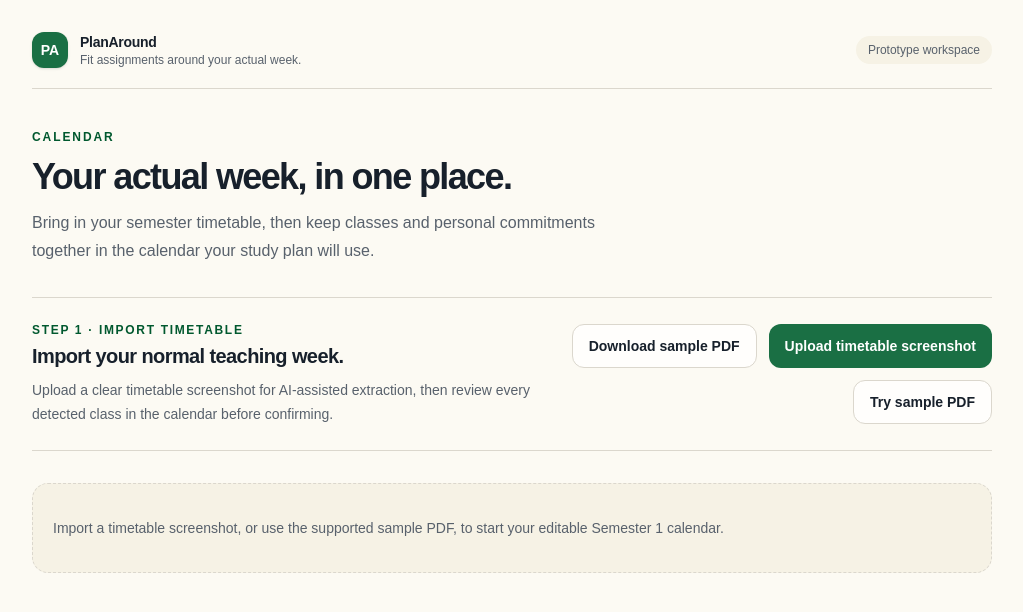
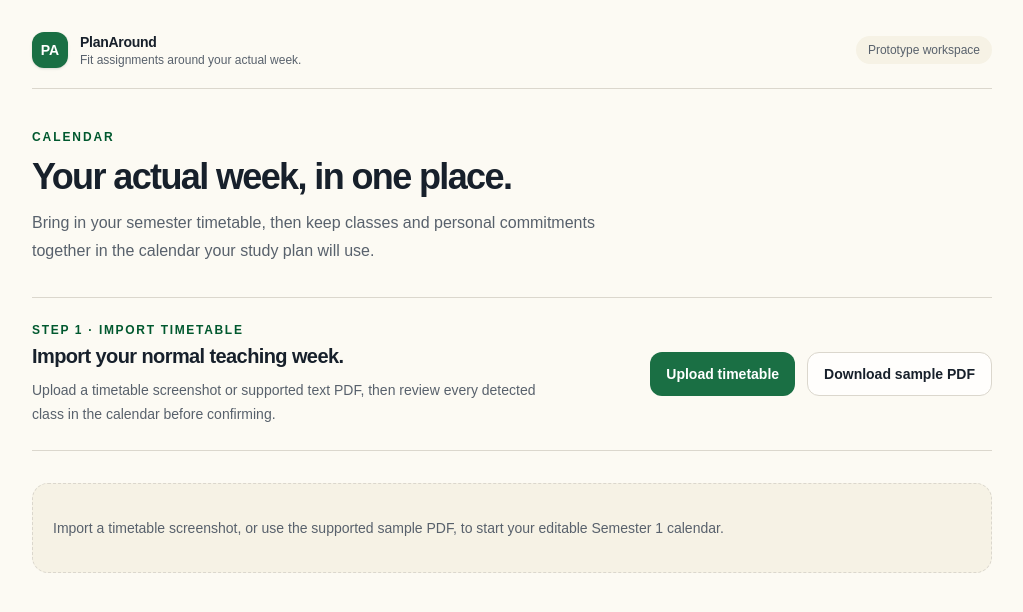
Before and after one commit to Jacklee504/Plan-Around, a Next.js app: page / in a window 1280 px wide. Shown: the top 612 px of the page, without its empty margins (128-1151 px from the left). Built offline with nearby package versions, Linux system fonts and the light colour scheme.

Commit message:
Support direct PDF uploads in timetable importer

```diff
--- a/components/SetupWorkspace.tsx
+++ b/components/SetupWorkspace.tsx
@@ -1,6 +1,6 @@
 "use client";
 
-import { type ChangeEvent, useEffect, useRef, useState } from "react";
+import { useEffect, useRef, useState } from "react";
 import { parseTimetablePdf } from "@/lib/timetableParser";
 import {
   clearPlanAroundStorage,
@@ -588,22 +588,21 @@ function SetupWorkspaceContent({
     );
   }
 
-  async function importTimetable(event: ChangeEvent<HTMLInputElement>) {
-    const file = event.target.files?.[0];
-    event.target.value = "";
+async function importTimetable(file: File | undefined) {
   if (!file) return;
-    if (!file.name.toLowerCase().endsWith(".pdf")) {
-      setImportState("error");
-      setImportMessage(
-        "Choose the supplied supported sample PDF for this prototype.",
-      );
-      return;
-    }
+
   setImportState("reading");
   setUploadedFileName(file.name);
   setImportMessage("");
+  setPreparedTimetableImage(null);
+  setTimetableAnalysisError("");
+  setReviewEntries(null);
+  setReviewWarnings([]);
+  setReviewError("");
+
   try {
     const parsed = parseTimetablePdf(await file.text());
+
     setReviewEntries(
       parsed.entries.map((entry) => ({
         moduleCode: entry.moduleCode,
@@ -614,22 +613,20 @@ function SetupWorkspaceContent({
         sessionType: entry.sessionType,
       })),
     );
-      setReviewWarnings([]);
-      setReviewError("");
+
     setImportState("complete");
     setImportMessage(
-        `Read ${parsed.entries.length} sample sessions across ${parsed.moduleCount} modules. Review them before saving.`,
+      `Read ${parsed.entries.length} teaching sessions across ${parsed.moduleCount} modules. Review them before saving.`,
     );
   } catch (error) {
     setImportState("error");
     setImportMessage(
       error instanceof Error
         ? error.message
-          : "We could not read that timetable.",
+        : "We could not read that timetable PDF.",
     );
   }
-  }
-  async function selectTimetableImage(file: File | undefined) {
+}  async function selectTimetableImage(file: File | undefined) {
     if (!file) return;
     const version = timetableImageVersion.current + 1;
     timetableImageVersion.current = version;
@@ -839,11 +836,47 @@ function SetupWorkspaceContent({
               : "Import your normal teaching week."}
           </h2>
           <p className="mt-2 max-w-xl text-sm leading-6 text-[var(--muted-ink)]">
-            Upload a clear timetable screenshot for AI-assisted extraction,
-            then review every detected class in the calendar before confirming.
+            Upload a timetable screenshot or supported text PDF, then review every
+            detected class in the calendar before confirming.
           </p>
         </div>
         <div className="flex flex-wrap gap-3 lg:justify-end">
+          <label className="inline-flex min-h-11 cursor-pointer items-center justify-center rounded-xl bg-[var(--accent)] px-4 text-sm font-semibold text-white hover:bg-[var(--accent-strong)]">
+            {importState === "reading"
+              ? "Reading timetable..."
+              : isPreparingTimetableImage
+                ? "Preparing timetable..."
+                : "Upload timetable"}
+
+            <input
+              ref={timetableImageInput}
+              className="sr-only"
+              type="file"
+              accept="image/png,image/jpeg,image/webp,application/pdf,.pdf"
+              onChange={(event) => {
+                const file = event.target.files?.[0];
+                event.target.value = "";
+
+                if (!file) return;
+
+                const isPdf =
+                  file.type === "application/pdf" ||
+                  file.name.toLowerCase().endsWith(".pdf");
+
+                if (isPdf) {
+                  void importTimetable(file);
+                } else {
+                  void selectTimetableImage(file);
+                }
+              }}
+              disabled={
+                isPreparingTimetableImage ||
+                isAnalysingTimetable ||
+                importState === "reading"
+              }
+            />
+          </label>
+
           <a
             href="/semester-1-timetable.pdf"
             download
@@ -851,31 +884,6 @@ function SetupWorkspaceContent({
           >
             Download sample PDF
           </a>
-          <label className="inline-flex min-h-11 cursor-pointer items-center justify-center rounded-xl bg-[var(--accent)] px-4 text-sm font-semibold text-white hover:bg-[var(--accent-strong)]">
-            {isPreparingTimetableImage
-              ? "Preparing screenshot..."
-              : "Upload timetable screenshot"}
-            <input
-              ref={timetableImageInput}
-              className="sr-only"
-              type="file"
-              accept="image/png,image/jpeg,image/webp"
-              onChange={(event) =>
-                void selectTimetableImage(event.target.files?.[0])
-              }
-              disabled={isPreparingTimetableImage || isAnalysingTimetable}
-            />
-          </label>
-          <label className="inline-flex min-h-11 cursor-pointer items-center justify-center rounded-xl border border-[var(--line)] bg-[var(--surface)] px-4 text-sm font-semibold text-[var(--ink)] hover:border-[var(--accent)]">
-            {importState === "reading" ? "Reading sample..." : "Try sample PDF"}
-            <input
-              className="sr-only"
-              type="file"
-              accept="application/pdf,.pdf"
-              onChange={importTimetable}
-              disabled={importState === "reading"}
-            />
-          </label>
         </div>
         {importState !== "idle" ? (
           <p
```
Lines whose indentation alone changed are shown as unchanged.
